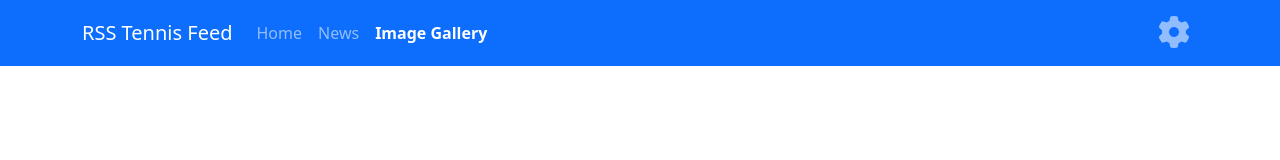
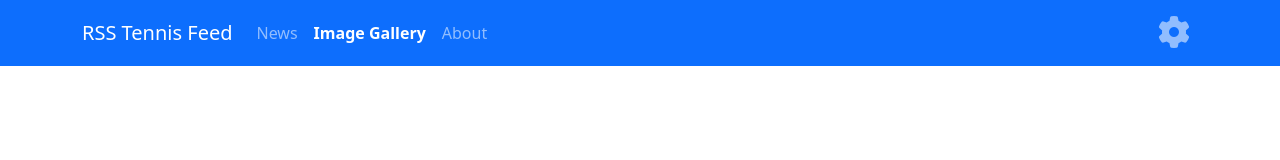
Before and after one commit to landsurveyorsunited/rss-reader-surveyors, a React (Create React App) app: page /photos-feed in a window 1280 px wide. Shown: the top 160 px of the page. Built offline with nearby package versions, Linux system fonts and the light colour scheme; no server answers.

Commit message:
Move Home to About

```diff
--- a/src/App.js
+++ b/src/App.js
@@ -3,7 +3,7 @@ import { PhotosFeed } from "./components/PhotosFeed";
 import { Footer } from "./components/Footer";
 import { NewsFeed } from "./components/NewsFeed";
 import { BrowserRouter, Navigate, Route, Routes } from "react-router-dom";
-import { Home } from "./components/Home";
+import { About } from "./components/About";
 import { Configuration } from "./components/Configuration";
 import { FeedRSSContext } from "./components/context/FeedRSSContext";
 import { useEffect, useState } from "react";
@@ -52,8 +52,8 @@ function App () {
           <Route path="/news-feed" element={<NewsFeed />} />
           <Route path="/photos-feed" element={<PhotosFeed />} />
           <Route path="/configuration" element={<Configuration />} />
-          <Route path="/home" element={<Home />} />
-          <Route path="*" element={<Navigate to="/home" replace/>} />
+          <Route path="/about" element={<About />} />
+          <Route path="*" element={<Navigate to="/news-feed" replace/>} />
         </Routes>
       </BrowserRouter>
       <Footer />
--- a/src/components/Home.js
+++ b/src/components/About.js
@@ -2,7 +2,7 @@ import React, { useContext } from 'react'
 import { Link } from 'react-router-dom';
 import { FeedRSSContext } from './context/FeedRSSContext'
 
-export const Home = () => {
+export const About = () => {
 
   const {vars} = useContext (FeedRSSContext);
   return (
--- a/src/components/Header.js
+++ b/src/components/Header.js
@@ -13,9 +13,9 @@ export const Header = () => {
           </button>
           <div className="collapse navbar-collapse justify-content-between align-items-center buttons-container" id="navbarRSSFeed">
             <div className="navbar-nav">
-              <NavLink to="/home" className={({isActive}) => ('nav-link ' + (isActive ? "active" : ''))}>Home</NavLink>
               <NavLink to="/news-feed" className={({isActive}) => ('nav-link ' + (isActive ? "active" : ''))}>News</NavLink>
               <NavLink to="/photos-feed" className={({isActive}) => ('nav-link ' + (isActive ? "active" : ''))}>Image Gallery</NavLink>
+              <NavLink to="/about" className={({isActive}) => ('nav-link ' + (isActive ? "active" : ''))}>About</NavLink>
             </div>
             <div className='navbar-nav'>
               <NavLink to="/configuration" className={({isActive}) => ('nav-link ' + (isActive ? "active" : ''))}><span>Configuration </span><i className='fa fa-gear fa-2x' /></NavLink>
```
